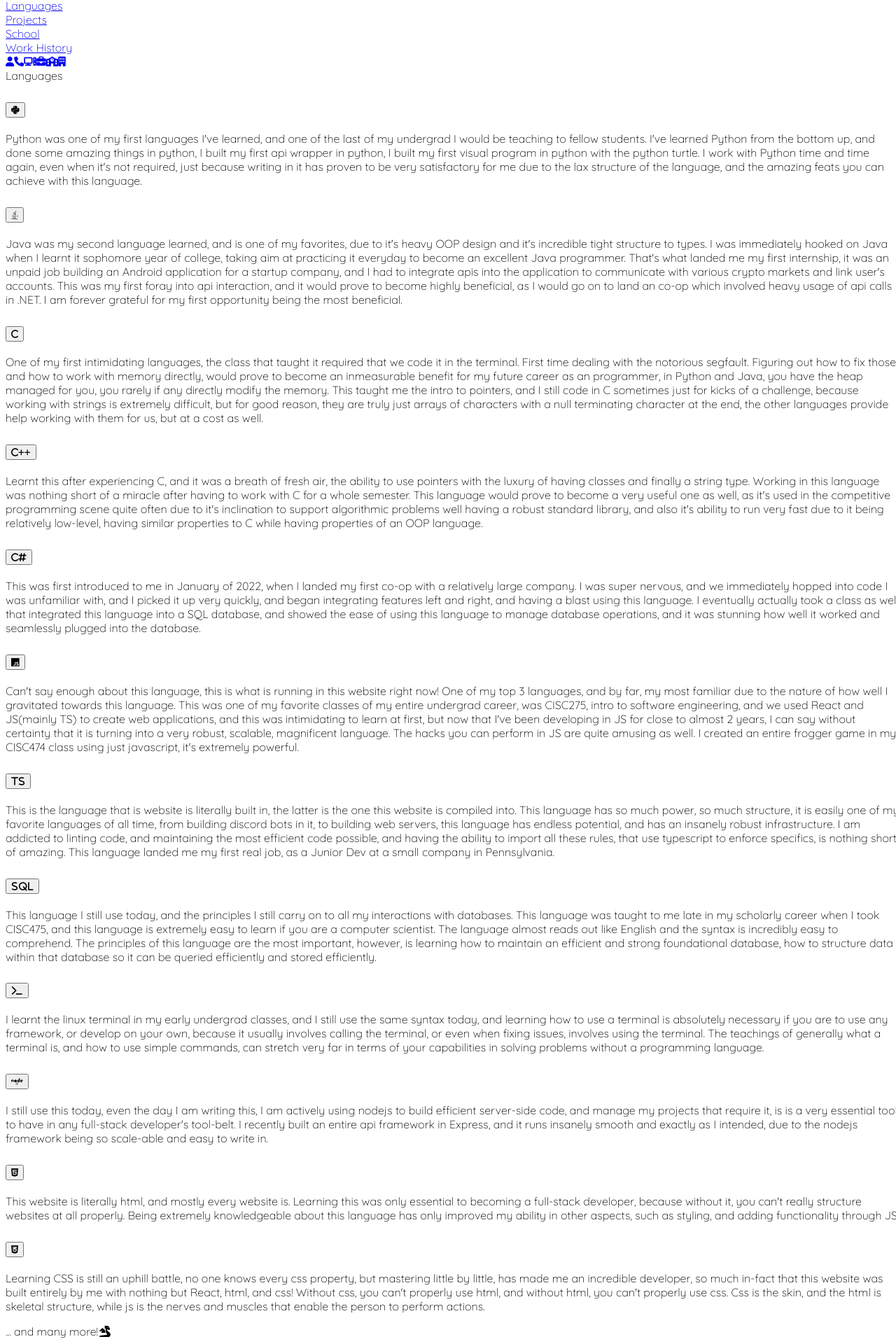
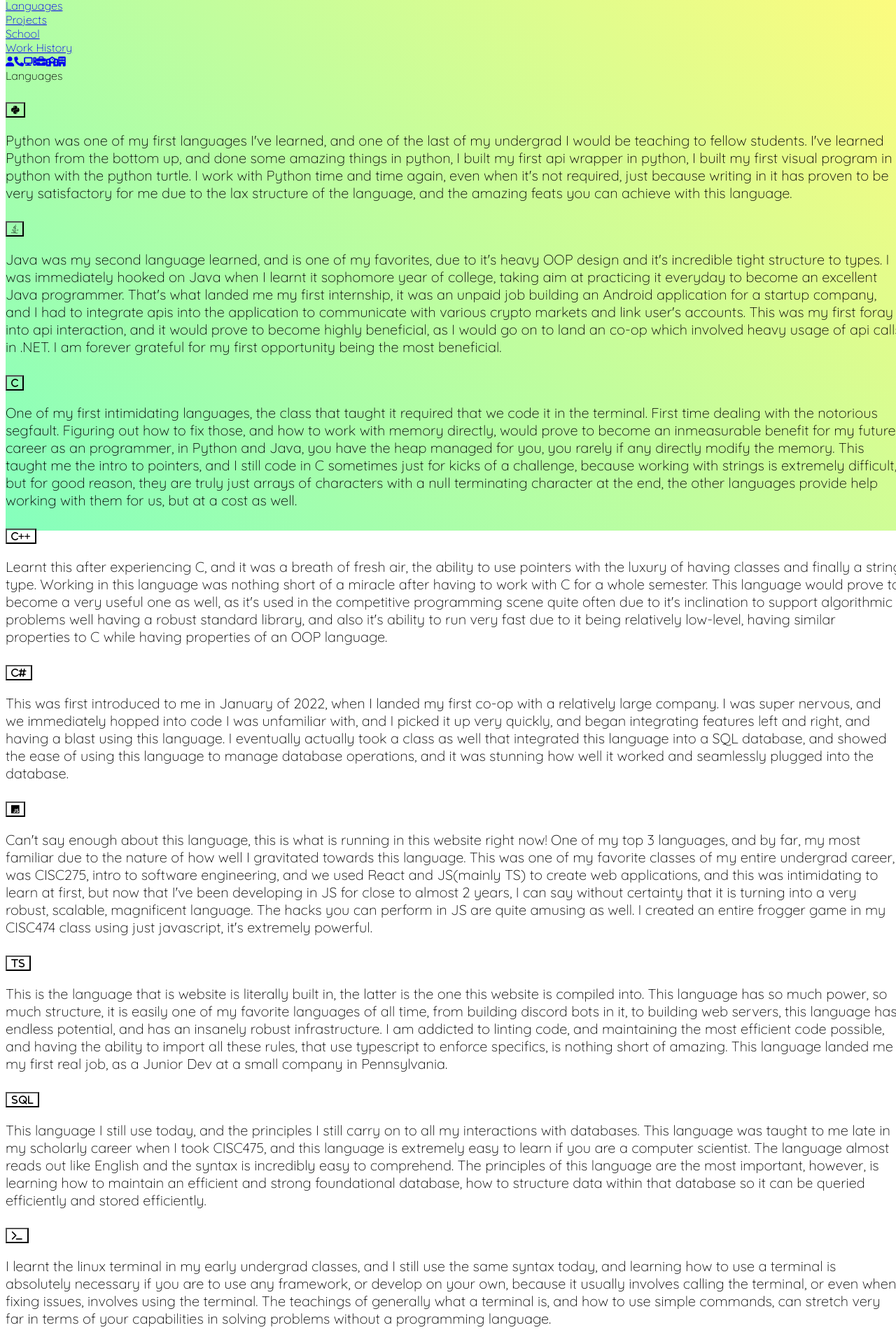
Before and after one commit to cthacker-udel/cthacker-website, a Next.js app: page /languages in a window 1280 px wide. Shown: the part 50-1970 px from the top of the page at 70% size. Built offline with nearby package versions, Linux system fonts and the light colour scheme.

Commit message:
[aboutme] Added background gradient

```diff
--- a/modules/AboutMe/AboutMe.component.tsx
+++ b/modules/AboutMe/AboutMe.component.tsx
@@ -11,7 +11,11 @@ import aboutMeStyles from "./AboutMe.module.css";
 export const AboutMe = (): JSX.Element => (
 	<BasicLayout>
 		<div className="d-flex flex-column justify-content-center align-items-center h-100 w-100">
-			<div className="fs-1 fw-bold border-bottom mb-3">{"About Me"}</div>
+			<div
+				className={`fs-1 fw-bold mb-4 ${aboutMeStyles.about_me_text_header}`}
+			>
+				{"About Me"}
+			</div>
 			<div className={`${aboutMeStyles.about_me_text} w-75`}>
 				<div className={`${aboutMeStyles.about_me_paragraph}`}>
 					{
--- a/modules/LandingPage/LandingPage.module.css
+++ b/modules/LandingPage/LandingPage.module.css
@@ -0,0 +1,4 @@
+.landing_page {
+    background-color: #85FFBD;
+    background-image: linear-gradient(45deg, #85FFBD 0%, #FFFB7D 100%);
+}
--- a/modules/LandingPage/NameSection/NameSection.component.tsx
+++ b/modules/LandingPage/NameSection/NameSection.component.tsx
@@ -23,9 +23,7 @@ export const NameSection = (): JSX.Element => (
 				src="https://avatars.githubusercontent.com/u/70614147?v=4"
 			/>
 		</div>
-		<div
-			className={`fs-2 fw-semibold text-muted my-auto ms-4 ${styles.occupation}`}
-		>
+		<div className={`fs-2 my-auto ms-4 ${styles.occupation}`}>
 			{"Full Stack Developer"}
 		</div>
 	</div>
--- a/modules/LandingPage/NameSection/NameSection.module.css
+++ b/modules/LandingPage/NameSection/NameSection.module.css
@@ -1,28 +1,10 @@
-
-@keyframes occupation_skew_animation {
-    0% {
-        transform: none;
-    }
-    25% {
-        transform: skew(-30deg, 0deg);
-    }
-    50% {
-        transform: none;
-    }
-    75% {
-        transform: skew(30deg, 0deg);
-    }
-    100% {
-        transform: none;
-    }
-}
-
 .img_container {
     width: 20vh;
     height: 20vh;
 }
 
 .occupation {
-    animation: occupation_skew_animation 2s infinite linear;
-    transition: font-weight 1s linear;
+    color: #A3362A;
+    transform: skew(-15deg, 0deg);
+    font-weight: 800;
 }
--- a/modules/Languages/Languages.component.tsx
+++ b/modules/Languages/Languages.component.tsx
@@ -24,7 +24,9 @@ export const Languages = (): JSX.Element => (
 					<Accordion.Header>
 						<i className="fa-brands fa-python" />
 					</Accordion.Header>
-					<Accordion.Body>
+					<Accordion.Body
+						className={`${languagesStyles.language_text}`}
+					>
 						{
 							"Python was one of my first languages I've learned, and one of the last of my undergrad I would be teaching to fellow students. I've learned Python from the bottom up, and done some amazing things in python, I built my first api wrapper in python, I built my first visual program in python with the python turtle. I work with Python time and time again, even when it's not required, just because writing in it has proven to be very satisfactory for me due to the lax structure of the language, and the amazing feats you can achieve with this language."
 						}
@@ -34,7 +36,9 @@ export const Languages = (): JSX.Element => (
 					<Accordion.Header>
 						<i className="fa-brands fa-java" />
 					</Accordion.Header>
-					<Accordion.Body>
+					<Accordion.Body
+						className={`${languagesStyles.language_text}`}
+					>
 						{
 							"Java was my second language learned, and is one of my favorites, due to it's heavy OOP design and it's incredible tight structure to types. I was immediately hooked on Java when I learnt it sophomore year of college, taking aim at practicing it everyday to become an excellent Java programmer. That's what landed me my first internship, it was an unpaid job building an Android application for a startup company, and I had to integrate apis into the application to communicate with various crypto markets and link user's accounts. This was my first foray into api interaction, and it would prove to become highly beneficial, as I would go on to land an co-op which involved heavy usage of api calls in .NET. I am forever grateful for my first opportunity being the most beneficial."
 						}
@@ -44,7 +48,9 @@ export const Languages = (): JSX.Element => (
 					<Accordion.Header>
 						<i className="fa-solid fa-c" />
 					</Accordion.Header>
-					<Accordion.Body>
+					<Accordion.Body
+						className={`${languagesStyles.language_text}`}
+					>
 						{
 							"One of my first intimidating languages, the class that taught it required that we code it in the terminal. First time dealing with the notorious segfault. Figuring out how to fix those, and how to work with memory directly, would prove to become an inmeasurable benefit for my future career as an programmer, in Python and Java, you have the heap managed for you, you rarely if any directly modify the memory. This taught me the intro to pointers, and I still code in C sometimes just for kicks of a challenge, because working with strings is extremely difficult, but for good reason, they are truly just arrays of characters with a null terminating character at the end, the other languages provide help working with them for us, but at a cost as well."
 						}
@@ -56,7 +62,9 @@ export const Languages = (): JSX.Element => (
 						<i className="fa-solid fa-plus fa-xs" />
 						<i className="fa-solid fa-plus fa-xs" />
 					</Accordion.Header>
-					<Accordion.Body>
+					<Accordion.Body
+						className={`${languagesStyles.language_text}`}
+					>
 						{
 							"Learnt this after experiencing C, and it was a breath of fresh air, the ability to use pointers with the luxury of having classes and finally a string type. Working in this language was nothing short of a miracle after having to work with C for a whole semester. This language would prove to become a very useful one as well, as it's used in the competitive programming scene quite often due to it's inclination to support algorithmic problems well having a robust standard library, and also it's ability to run very fast due to it being relatively low-level, having similar properties to C while having properties of an OOP language."
 						}
@@ -67,7 +75,9 @@ export const Languages = (): JSX.Element => (
 						<i className="fa-solid fa-c" />
 						<i className="fa-solid fa-hashtag ms-1" />
 					</Accordion.Header>
-					<Accordion.Body>
+					<Accordion.Body
+						className={`${languagesStyles.language_text}`}
+					>
 						{
 							"This was first introduced to me in January of 2022, when I landed my first co-op with a relatively large company. I was super nervous, and we immediately hopped into code I was unfamiliar with, and I picked it up very quickly, and began integrating features left and right, and having a blast using this language. I eventually actually took a class as well that integrated this language into a SQL database, and showed the ease of using this language to manage database operations, and it was stunning how well it worked and seamlessly plugged into the database."
 						}
@@ -77,7 +87,9 @@ export const Languages = (): JSX.Element => (
 					<Accordion.Header>
 						<i className="fa-brands fa-js" />
 					</Accordion.Header>
-					<Accordion.Body>
+					<Accordion.Body
+						className={`${languagesStyles.language_text}`}
+					>
 						{
 							"Can't say enough about this language, this is what is running in this website right now! One of my top 3 languages, and by far, my most familiar due to the nature of how well I gravitated towards this language. This was one of my favorite classes of my entire undergrad career, was CISC275, intro to software engineering, and we used React and JS(mainly TS) to create web applications, and this was intimidating to learn at first, but now that I've been developing in JS for close to almost 2 years, I can say without certainty that it is turning into a very robust, scalable, magnificent language. The hacks you can perform in JS are quite amusing as well. I created an entire frogger game in my CISC474 class using just javascript, it's extremely powerful."
 						}
@@ -88,7 +100,9 @@ export const Languages = (): JSX.Element => (
 						<i className="fa-solid fa-t" />
 						<i className="fa-solid fa-s" />
 					</Accordion.Header>
-					<Accordion.Body>
+					<Accordion.Body
+						className={`${languagesStyles.language_text}`}
+					>
 						{
 							"This is the language that is website is literally built in, the latter is the one this website is compiled into. This language has so much power, so much structure, it is easily one of my favorite languages of all time, from building discord bots in it, to building web servers, this language has endless potential, and has an insanely robust infrastructure. I am addicted to linting code, and maintaining the most efficient code possible, and having the ability to import all these rules, that use typescript to enforce specifics, is nothing short of amazing. This language landed me my first real job, as a Junior Dev at a small company in Pennsylvania."
 						}
@@ -100,7 +114,9 @@ export const Languages = (): JSX.Element => (
 						<i className="fa-solid fa-q" />
 						<i className="fa-solid fa-l" />
 					</Accordion.Header>
-					<Accordion.Body>
+					<Accordion.Body
+						className={`${languagesStyles.language_text}`}
+					>
 						{
 							"This language I still use today, and the principles I still carry on to all my interactions with databases. This language was taught to me late in my scholarly career when I took CISC475, and this language is extremely easy to learn if you are a computer scientist. The language almost reads out like English and the syntax is incredibly easy to comprehend. The principles of this language are the most important, however, is learning how to maintain an efficient and strong foundational database, how to structure data within that database so it can be queried efficiently and stored efficiently."
 						}
@@ -110,7 +126,9 @@ export const Languages = (): JSX.Element => (
 					<Accordion.Header>
 						<i className="fa-solid fa-terminal" />
 					</Accordion.Header>
-					<Accordion.Body>
+					<Accordion.Body
+						className={`${languagesStyles.language_text}`}
+					>
 						{
 							"I learnt the linux terminal in my early undergrad classes, and I still use the same syntax today, and learning how to use a terminal is absolutely necessary if you are to use any framework, or develop on your own, because it usually involves calling the terminal, or even when fixing issues, involves using the terminal. The teachings of generally what a terminal is, and how to use simple commands, can stretch very far in terms of your capabilities in solving problems without a programming language."
 						}
@@ -120,7 +138,9 @@ export const Languages = (): JSX.Element => (
 					<Accordion.Header>
 						<i className="fa-brands fa-node" />
 					</Accordion.Header>
-					<Accordion.Body>
+					<Accordion.Body
+						className={`${languagesStyles.language_text}`}
+					>
 						{
 							"I still use this today, even the day I am writing this, I am actively using nodejs to build efficient server-side code, and manage my projects that require it, is is a very essential tool to have in any full-stack developer's tool-belt. I recently built an entire api framework in Express, and it runs insanely smooth and exactly as I intended, due to the nodejs framework being so scale-able and easy to write in."
 						}
@@ -130,7 +150,9 @@ export const Languages = (): JSX.Element => (
 					<Accordion.Header>
 						<i className="fa-brands fa-html5" />
 					</Accordion.Header>
-					<Accordion.Body>
+					<Accordion.Body
+						className={`${languagesStyles.language_text}`}
+					>
 						{
 							"This website is literally html, and mostly every website is. Learning this was only essential to becoming a full-stack developer, because without it, you can't really structure websites at all properly. Being extremely knowledgeable about this language has only improved my ability in other aspects, such as styling, and adding functionality through JS."
 						}
@@ -140,7 +162,9 @@ export const Languages = (): JSX.Element => (
 					<Accordion.Header>
 						<i className="fa-brands fa-css3-alt" />
 					</Accordion.Header>
-					<Accordion.Body>
+					<Accordion.Body
+						className={`${languagesStyles.language_text}`}
+					>
 						{
 							"Learning CSS is still an uphill battle, no one knows every css property, but mastering little by little, has made me an incredible developer, so much in-fact that this website was built entirely by me with nothing but React, html, and css! Without css, you can't properly use html, and without html, you can't properly use css. Css is the skin, and the html is skeletal structure, while js is the nerves and muscles that enable the person to perform actions."
 						}
--- a/modules/Languages/Languages.module.css
+++ b/modules/Languages/Languages.module.css
@@ -19,6 +19,16 @@
 
 .languages_accordion {
     max-height: 70vh;
+    --bs-accordion-bg: transparent !important;
+    --bs-accordion-border-color: black;
+}
+
+.languages_accordion * {
+    background-color: transparent !important;
+}
+
+.language_text {
+    font-size: 1.25em;
 }
 
 .languages_page {
--- a/modules/common/modules/BasicLayout/BasicLayout.module.css
+++ b/modules/common/modules/BasicLayout/BasicLayout.module.css
@@ -2,4 +2,6 @@
 .basic_layout {
     height: 100%;
     width: 100%;
+    background-color: #85FFBD;
+    background-image: linear-gradient(45deg, #85FFBD 0%, #FFFB7D 100%);
 }
--- a/styles/globals.css
+++ b/styles/globals.css
@@ -37,7 +37,7 @@ Landing Page
 .section_link::after {
     position: absolute;
     content: "";
-    border-bottom: .1em solid  rgb(227, 181, 164);
+    border-bottom: .1em solid  #A3362A;
     border-radius: 1em;
     right: 100%;
     bottom: .025em;
@@ -50,5 +50,5 @@ Landing Page
 }
 
 .section_link:hover {
-    color: rgb(227, 181, 164);
+    color: #A3362A;
 }
```
Also changed, not shown: modules/AboutMe/AboutMe.module.css (+9 -0 lines), modules/LandingPage/LandingPage.component.tsx (+5 -4 lines).
